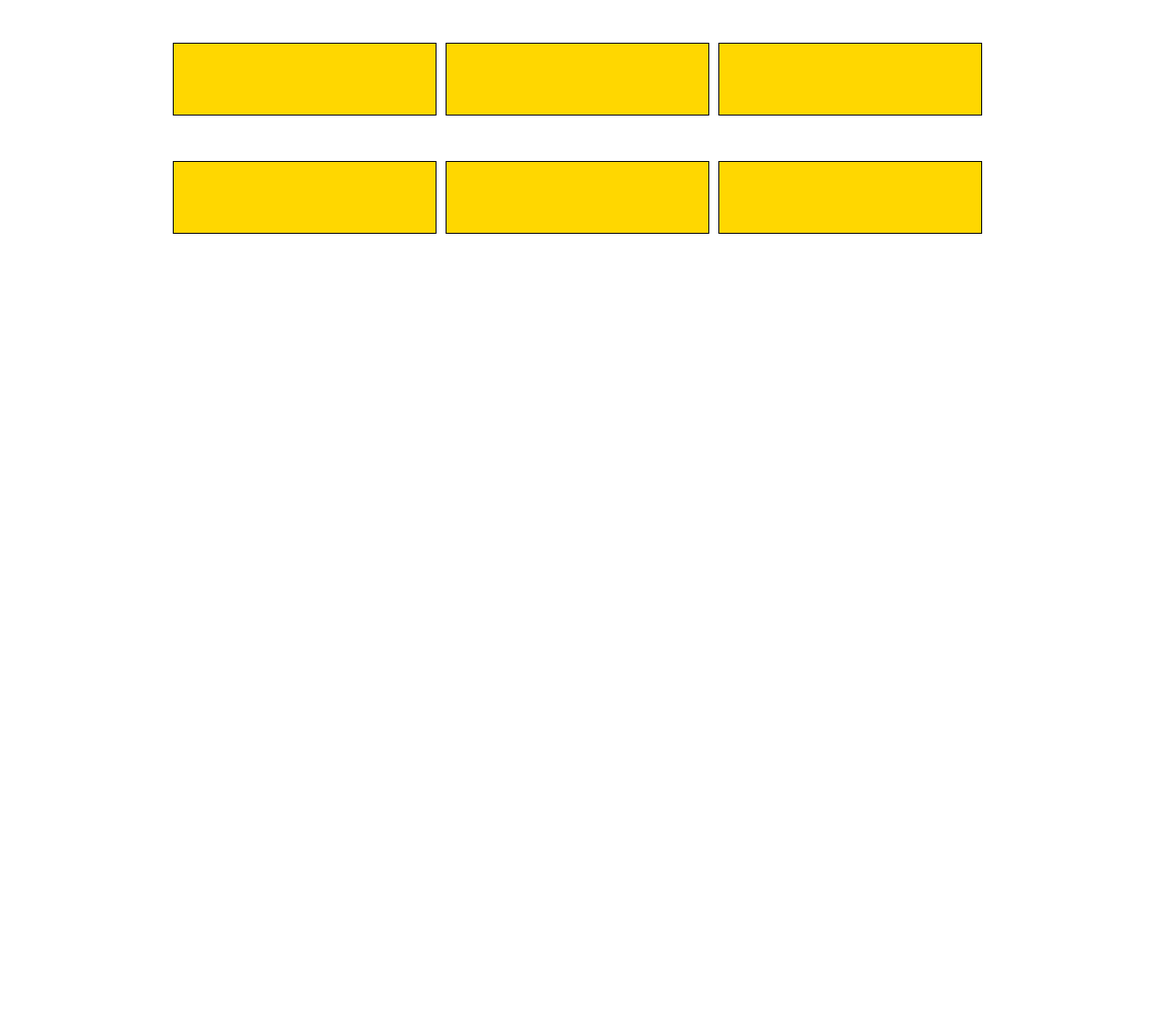
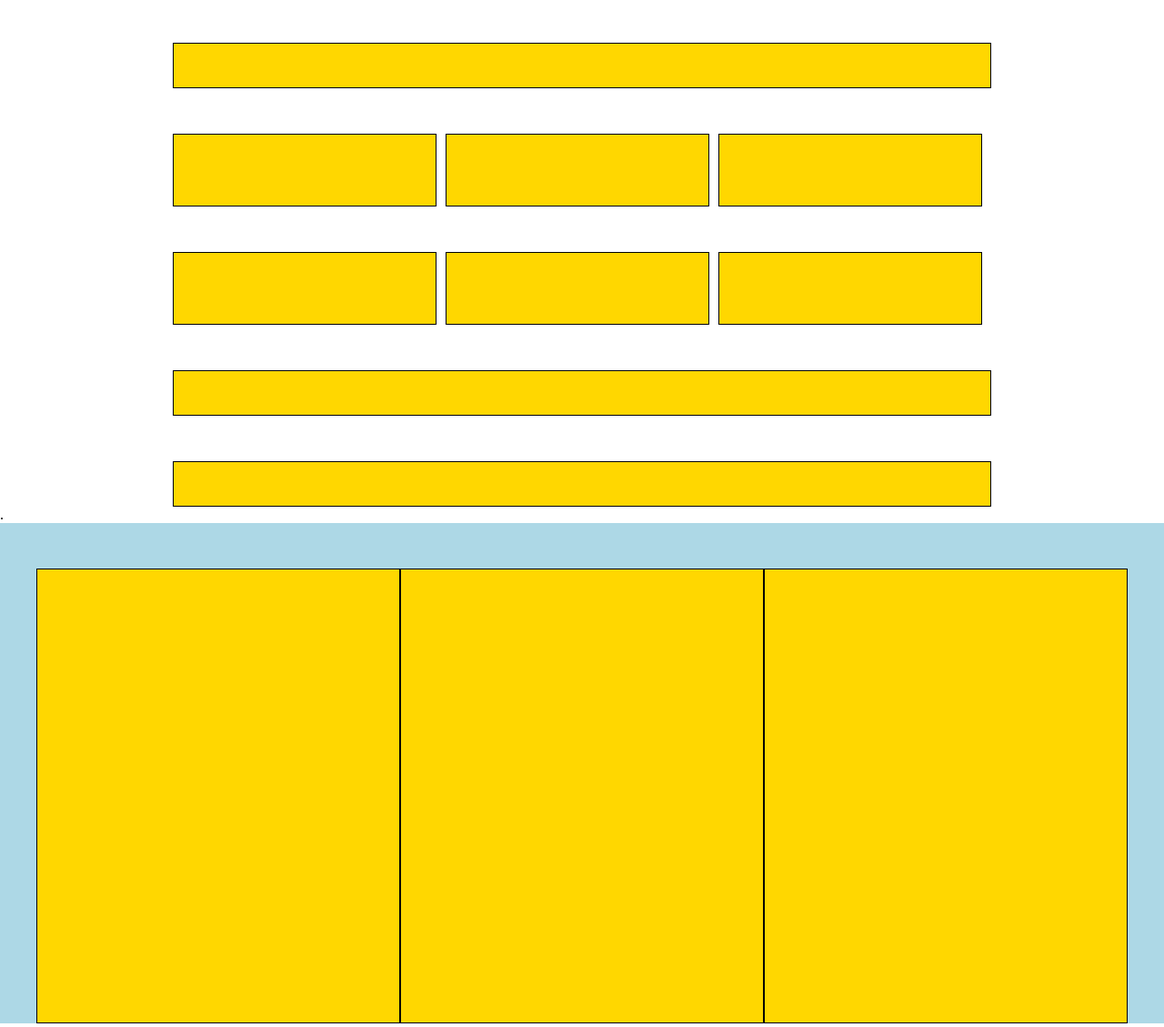
Before and after one commit to violix96/-htmlcss-dropbox, a plain HTML site: page index.html in a window 1280 px wide. Shown: the part 1671-2800 px from the top of the page at 91% size. Before the commit the page ends 1928 px from the top, so only its background shows below. Drawn offline with Linux system fonts and the light colour scheme.

Commit message:
[UPD] colonne con quadrati interni

```diff
--- a/index.html
+++ b/index.html
@@ -64,7 +64,7 @@
             <div class="container-lg">
                  <div class="row">
                     <div class="col-100">
-                        <div class="height-50 bg-gold border"></div>
+                        <div class="height-50 bg-gold border "></div>
                     </div>
                     <div class="col-40">
                         <div class="height-500 bg-gold border"></div>
@@ -80,19 +80,19 @@
         <div class="sm-container">
             <div class="row">
                 <div class="col-100">
-                    <div class="content height-50 bg-gold border"></div>
+                    <div class="content height-50 bg-gold border margin-bottom-50"></div>
                 </div>
                 <div class="col-100">
                     <div class="content height-50 bg-gold border"></div>
                 </div>
                 <div class="col-33">
-                    <div class="height-300 margin-bottom-50 bg-gold border"></div>
+                    <div class="height-300 margin-bottom-50 bg-gold border margin-top-50"></div>
                 </div>
                 <div class="col-33">
-                    <div class="height-300 margin-bottom-50 bg-gold border"></div>
+                    <div class="height-300 margin-bottom-50 bg-gold border margin-top-50"></div>
                 </div>
                 <div class="col-33">
-                    <div class="height-300 margin-bottom-50 bg-gold border"></div>
+                    <div class="height-300 margin-bottom-50 bg-gold border margin-top-50 "></div>
                 </div>
                 <!-- enterprise -->
                 <div class="col-100">
@@ -140,4 +140,31 @@
                 </div>
             </div>
         </div>
+        <!-- più di 500 -->
+        <div class="sm-container">
+            <div class="row">
+                <div class="col-100">
+                    <div class="height-50 margin-top-50 bg-gold border"></div>
+                </div>
+                <div class="col-100">
+                    <div class="height-50 margin-top-50 bg-gold border"></div>
+                </div>
+            </div>
+        </div>
+        <!-- colonne con i quadrati interni -->.
+        <div class="bg-lightblue margin-bottom-50">
+            <div class="container-lg">
+            <div class="row">
+                <div class="col-33">
+                    <div class="height-500 margin-top-50 bg-gold border"></div>
+                </div>
+                <div class="col-33">
+                    <div class="height-500 margin-top-50 bg-gold border"></div>
+                </div>
+                <div class="col-33">
+                    <div class="height-500 margin-top-50 bg-gold border"></div>
+                </div>
+            </div>
+        </div>
+        </div>
     </main>
```
Also changed, not shown: css/style.css (line endings or trailing spaces).
